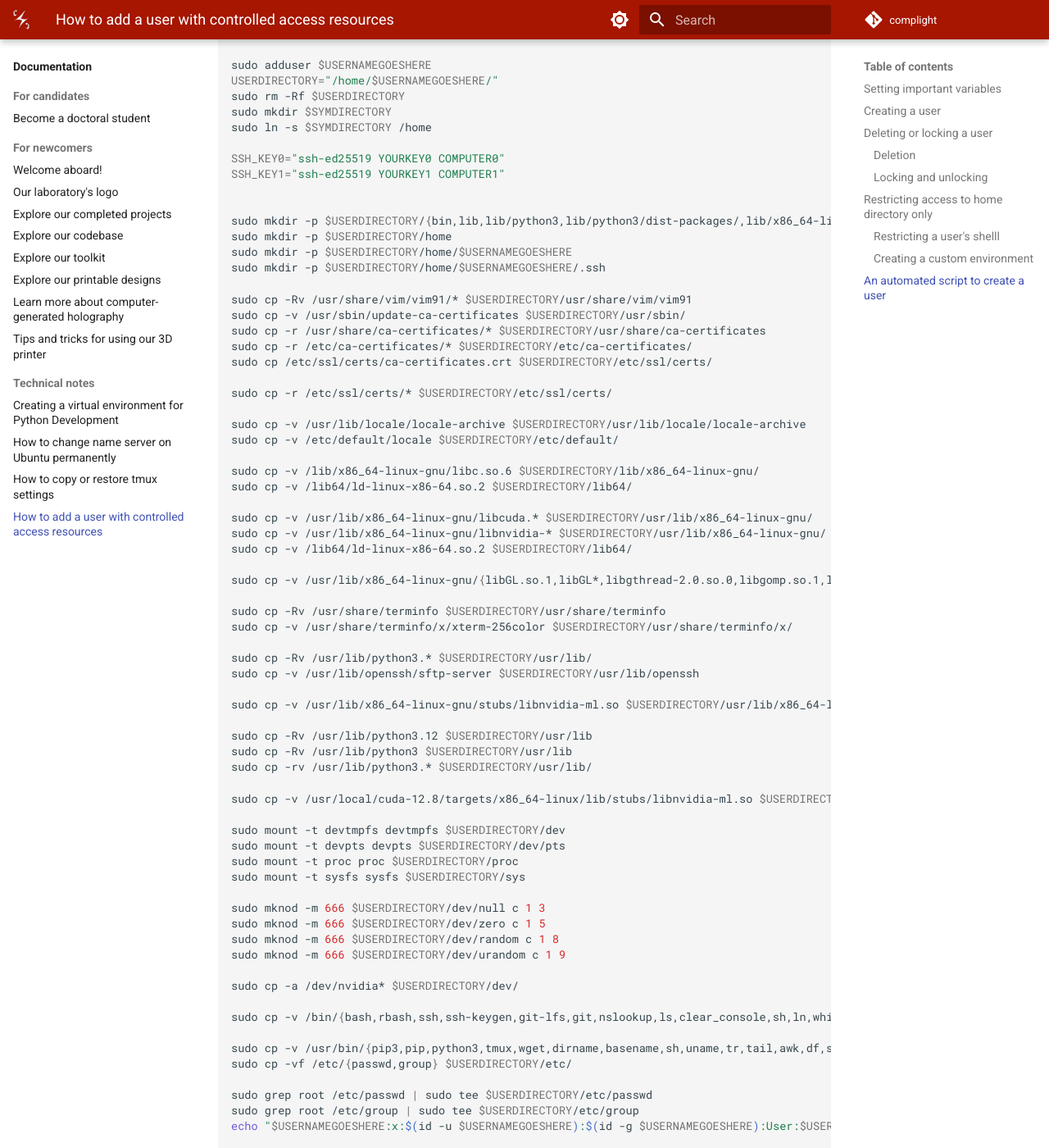
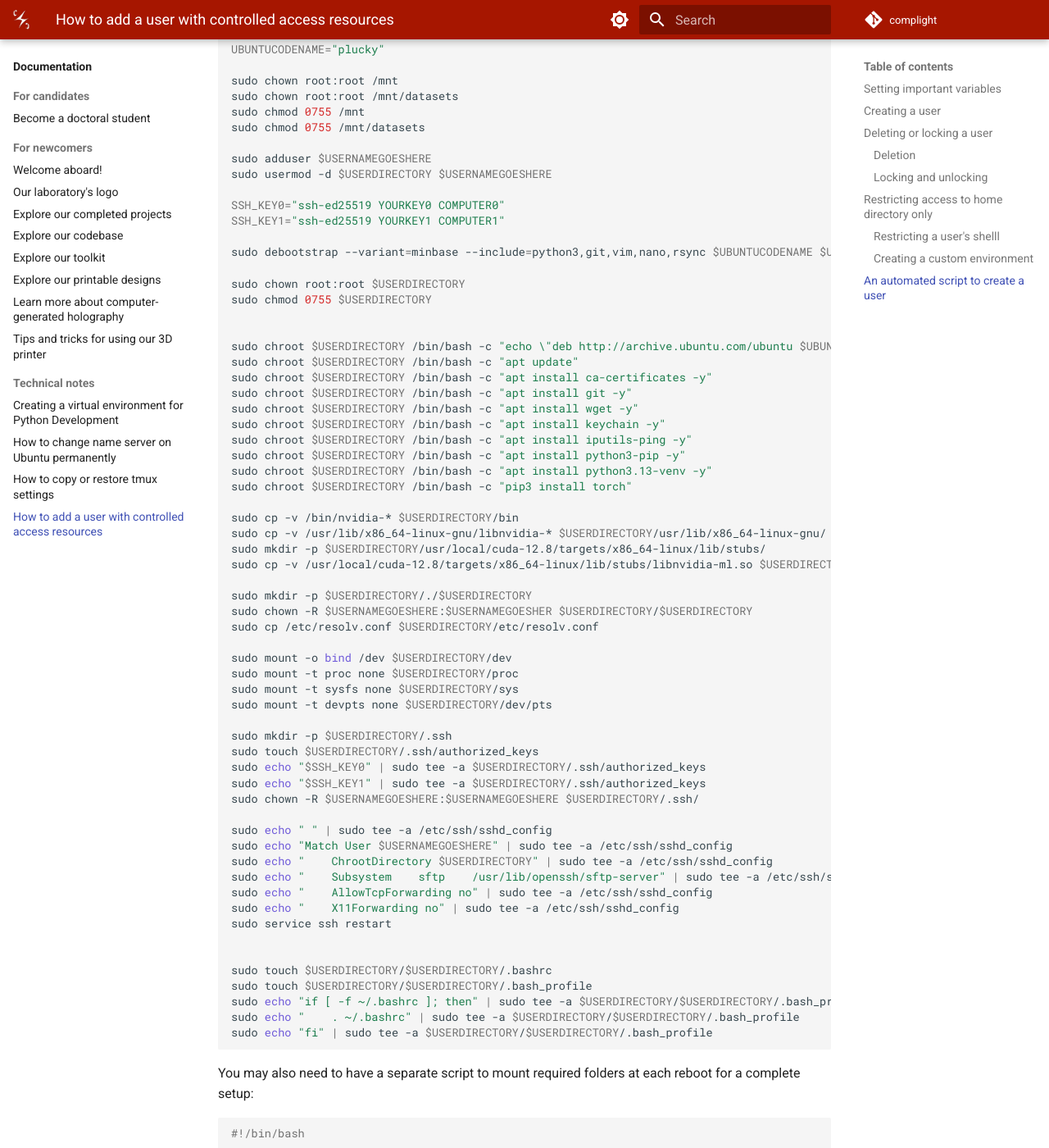
Before and after one commit to complight/complight.github.io, an MkDocs documentation site: the page built from docs/documentation/computing/how_to_add_a_user_with_controlled_access_to_resources.md, in a window 1280 px wide and 1400 px high, scrolled down 4297 px. Shown: the whole window at 82% size. Built offline with MkDocs 1.6.1 and Material for MkDocs 9.7.7, drawn with Linux system fonts in a browser that asks for light colours; some of the changed text lies outside the part shown.

Commit message:
Updating the documentation.

````diff
--- a/docs/documentation/computing/how_to_add_a_user_with_controlled_access_to_resources.md
+++ b/docs/documentation/computing/how_to_add_a_user_with_controlled_access_to_resources.md
@@ -182,112 +182,72 @@ In the light of the above findings and exploration, I have created the following
 #!/bin/bash
 
 USERNAMEGOESHERE="test"
-SYMDIRECTORY="/NAMEOFYOURDIRECTORY/$USERNAMEGOESHERE"
+USERDIRECTORY="/NAMEOFYOURDIRECTORY/$USERNAMEGOESHERE"
+UBUNTUCODENAME="plucky"
+
+sudo chown root:root /mnt
+sudo chown root:root /mnt/datasets
+sudo chmod 0755 /mnt
+sudo chmod 0755 /mnt/datasets
 
 sudo adduser $USERNAMEGOESHERE
-USERDIRECTORY="/home/$USERNAMEGOESHERE/"
-sudo rm -Rf $USERDIRECTORY
-sudo mkdir $SYMDIRECTORY
-sudo ln -s $SYMDIRECTORY /home
+sudo usermod -d $USERDIRECTORY $USERNAMEGOESHERE
 
 SSH_KEY0="ssh-ed25519 YOURKEY0 COMPUTER0"
 SSH_KEY1="ssh-ed25519 YOURKEY1 COMPUTER1"
 
+sudo debootstrap --variant=minbase --include=python3,git,vim,nano,rsync $UBUNTUCODENAME $USERDIRECTORY
 
-sudo mkdir -p $USERDIRECTORY/{bin,lib,lib/python3,lib/python3/dist-packages/,lib/x86_64-linux-gnu,lib64,dev,etc,etc/ca-certificates,etc/default,etc/ssl,etc/ssl/certs,usr,usr/bin,usr/lib,usr/lib/locale,usr/lib/openssh,usr/lib/python3.*,usr/lib/x86_64-linux-gnu,usr/local/cuda-12.8/targets/x86_64-linux/lib/stubs/,usr/lib/x86_64-linux-gnu/stubs,usr/share/terminfo/x/,usr/share/ca-certificates,usr/share/vim,usr/share/vim/vim91,usr/share/vim/vim91/syntax,usr/sbin,tmp,sys,run,var,var/run}
-sudo mkdir -p $USERDIRECTORY/home
-sudo mkdir -p $USERDIRECTORY/home/$USERNAMEGOESHERE
-sudo mkdir -p $USERDIRECTORY/home/$USERNAMEGOESHERE/.ssh
+sudo chown root:root $USERDIRECTORY
+sudo chmod 0755 $USERDIRECTORY
 
-sudo cp -Rv /usr/share/vim/vim91/* $USERDIRECTORY/usr/share/vim/vim91
-sudo cp -v /usr/sbin/update-ca-certificates $USERDIRECTORY/usr/sbin/
-sudo cp -r /usr/share/ca-certificates/* $USERDIRECTORY/usr/share/ca-certificates
-sudo cp -r /etc/ca-certificates/* $USERDIRECTORY/etc/ca-certificates/
-sudo cp /etc/ssl/certs/ca-certificates.crt $USERDIRECTORY/etc/ssl/certs/
 
-sudo cp -r /etc/ssl/certs/* $USERDIRECTORY/etc/ssl/certs/
+sudo chroot $USERDIRECTORY /bin/bash -c "echo \"deb http://archive.ubuntu.com/ubuntu $UBUNTUCODENAME main restricted universe multiverse\" | tee -a /etc/apt/sources.list"
+sudo chroot $USERDIRECTORY /bin/bash -c "apt update"
+sudo chroot $USERDIRECTORY /bin/bash -c "apt install ca-certificates -y"
+sudo chroot $USERDIRECTORY /bin/bash -c "apt install git -y"
+sudo chroot $USERDIRECTORY /bin/bash -c "apt install wget -y"
+sudo chroot $USERDIRECTORY /bin/bash -c "apt install keychain -y"
+sudo chroot $USERDIRECTORY /bin/bash -c "apt install iputils-ping -y"
+sudo chroot $USERDIRECTORY /bin/bash -c "apt install python3-pip -y"
+sudo chroot $USERDIRECTORY /bin/bash -c "apt install python3.13-venv -y"
+sudo chroot $USERDIRECTORY /bin/bash -c "pip3 install torch"
 
-sudo cp -v /usr/lib/locale/locale-archive $USERDIRECTORY/usr/lib/locale/locale-archive
-sudo cp -v /etc/default/locale $USERDIRECTORY/etc/default/
-
-sudo cp -v /lib/x86_64-linux-gnu/libc.so.6 $USERDIRECTORY/lib/x86_64-linux-gnu/
-sudo cp -v /lib64/ld-linux-x86-64.so.2 $USERDIRECTORY/lib64/
-
-sudo cp -v /usr/lib/x86_64-linux-gnu/libcuda.* $USERDIRECTORY/usr/lib/x86_64-linux-gnu/
+sudo cp -v /bin/nvidia-* $USERDIRECTORY/bin
 sudo cp -v /usr/lib/x86_64-linux-gnu/libnvidia-* $USERDIRECTORY/usr/lib/x86_64-linux-gnu/
-sudo cp -v /lib64/ld-linux-x86-64.so.2 $USERDIRECTORY/lib64/
-
-sudo cp -v /usr/lib/x86_64-linux-gnu/{libGL.so.1,libGL*,libgthread-2.0.so.0,libgomp.so.1,libm.so.6,libc.so.6,libpcre2-8.so.0,libselinux.so.1,libfuse3.so.3,libglib-2.0.so.0,libatomic.so.1,libtinfo.so.6,libnvidia-ml.so.1,libnvidia-ml.so.560.35.05,librt.so.1,libexpat.so.1,libz.so.1,libpthread.so.0,libdl.so.2,libnvidia-ml.so.1,libacl.so.1,libattr.so.1,libgpm.so.2,libpython3.12.so.1.0,libsodium.so.23,libncursesw.so.6,libsystemd.so.0,libutempter.so.0,libevent_core-2.1.so.7u,libresolv.so.2,libcap.so.2,libproc2.so.0,libpopt.so.0,libzstd.so.1,libxxhash.so.0,libcrypto.so.3,liblz4.so.1,libmount.so.1,libblkid.so.1,libuuid.so.1,libidn2.so.0,libssl.so.3,libpsl.so.5,libunistring.so.5,libsigsegv.so.2,libreadline.so.8,libmpfr.so.6,libgmp.so.10,libutil.so.1} $USERDIRECTORY/usr/lib/x86_64-linux-gnu
-
-sudo cp -Rv /usr/share/terminfo $USERDIRECTORY/usr/share/terminfo
-sudo cp -v /usr/share/terminfo/x/xterm-256color $USERDIRECTORY/usr/share/terminfo/x/
-
-sudo cp -Rv /usr/lib/python3.* $USERDIRECTORY/usr/lib/
-sudo cp -v /usr/lib/openssh/sftp-server $USERDIRECTORY/usr/lib/openssh
-
-sudo cp -v /usr/lib/x86_64-linux-gnu/stubs/libnvidia-ml.so $USERDIRECTORY/usr/lib/x86_64-linux-gnu/stubs/
-
-sudo cp -Rv /usr/lib/python3.12 $USERDIRECTORY/usr/lib
-sudo cp -Rv /usr/lib/python3 $USERDIRECTORY/usr/lib
-sudo cp -rv /usr/lib/python3.* $USERDIRECTORY/usr/lib/
-
+sudo mkdir -p $USERDIRECTORY/usr/local/cuda-12.8/targets/x86_64-linux/lib/stubs/
 sudo cp -v /usr/local/cuda-12.8/targets/x86_64-linux/lib/stubs/libnvidia-ml.so $USERDIRECTORY/usr/local/cuda-12.8/targets/x86_64-linux/lib/stubs/
 
-sudo mount -t devtmpfs devtmpfs $USERDIRECTORY/dev
-sudo mount -t devpts devpts $USERDIRECTORY/dev/pts
-sudo mount -t proc proc $USERDIRECTORY/proc
-sudo mount -t sysfs sysfs $USERDIRECTORY/sys
+sudo mkdir -p $USERDIRECTORY/./$USERDIRECTORY
+sudo chown -R $USERNAMEGOESHERE:$USERNAMEGOESHER $USERDIRECTORY/$USERDIRECTORY
+sudo cp /etc/resolv.conf $USERDIRECTORY/etc/resolv.conf
 
-sudo mknod -m 666 $USERDIRECTORY/dev/null c 1 3
-sudo mknod -m 666 $USERDIRECTORY/dev/zero c 1 5
-sudo mknod -m 666 $USERDIRECTORY/dev/random c 1 8
-sudo mknod -m 666 $USERDIRECTORY/dev/urandom c 1 9
+sudo mount -o bind /dev $USERDIRECTORY/dev
+sudo mount -t proc none $USERDIRECTORY/proc
+sudo mount -t sysfs none $USERDIRECTORY/sys
+sudo mount -t devpts none $USERDIRECTORY/dev/pts
 
-sudo cp -a /dev/nvidia* $USERDIRECTORY/dev/
-
-sudo cp -v /bin/{bash,rbash,ssh,ssh-keygen,git-lfs,git,nslookup,ls,clear_console,sh,ln,which,du,ps,cp,python3,pip3,nvidia-smi,mv,vim,nano,rsync,mount,mkdir,grep,rm,cat,touch} $USERDIRECTORY/bin
-
-sudo cp -v /usr/bin/{pip3,pip,python3,tmux,wget,dirname,basename,sh,uname,tr,tail,awk,df,sed,head,wc,md5sum,fusermount3,sftp} $USERDIRECTORY/usr/bin
-sudo cp -vf /etc/{passwd,group} $USERDIRECTORY/etc/
-
-sudo grep root /etc/passwd | sudo tee $USERDIRECTORY/etc/passwd
-sudo grep root /etc/group | sudo tee $USERDIRECTORY/etc/group
-echo "$USERNAMEGOESHERE:x:$(id -u $USERNAMEGOESHERE):$(id -g $USERNAMEGOESHERE):User:$USERDIRECTORY/$USERNAMEGOESHERE:/bin/bash" | sudo tee -a $USERDIRECTORY/etc/passwd
-
-sudo cp -v /etc/mtab $USERDIRECTORY/etc
-
-sudo chown -R $USERNAMEGOESHERE:$USERNAMEGOESHERE $USERDIRECTORY
-sudo mkdir -p /home/$USERNAMEGOESHERE/.ssh
-sudo touch /home/$USERNAMEGOESHERE/.ssh/authorized_keys
-sudo echo "$SSH_KEY0" | sudo tee -a /home/$USERNAMEGOESHERE/.ssh/authorized_keys
-sudo echo "$SSH_KEY1" | sudo tee -a /home/$USERNAMEGOESHERE/.ssh/authorized_keys
-
-sudo chown -R $USERNAMEGOESHERE:$USERNAMEGOESHERE /home/$USERNAMEGOESHERE/
-sudo chown root:root /home/$USERNAMEGOESHERE/
-sudo chmod 700 /home/$USERNAMEGOESHERE/.ssh
-sudo chmod 600 /home/$USERNAMEGOESHERE/.ssh/authorized_keys
-sudo chmod 700 /home/$USERNAMEGOESHERE/
-sudo chown -R $USERNAMEGOESHERE:$USERNAMEGOESHERE $USERDIRECTORY
-sudo chmod 700 $USERDIRECTORY
-sudo chmod 1777 $USERDIRECTORY/tmp
-sudo chmod 1777 $USERDIRECTORY/dev/shm
-sudo chown root:root $USERDIRECTORY
-sudo chmod 755 $USERDIRECTORY
+sudo mkdir -p $USERDIRECTORY/.ssh
+sudo touch $USERDIRECTORY/.ssh/authorized_keys
+sudo echo "$SSH_KEY0" | sudo tee -a $USERDIRECTORY/.ssh/authorized_keys
+sudo echo "$SSH_KEY1" | sudo tee -a $USERDIRECTORY/.ssh/authorized_keys
+sudo chown -R $USERNAMEGOESHERE:$USERNAMEGOESHERE $USERDIRECTORY/.ssh/
 
 sudo echo " " | sudo tee -a /etc/ssh/sshd_config
 sudo echo "Match User $USERNAMEGOESHERE" | sudo tee -a /etc/ssh/sshd_config
 sudo echo "    ChrootDirectory $USERDIRECTORY" | sudo tee -a /etc/ssh/sshd_config
-sudo echo "    Subsystem   sftp    /usr/lib/openssh/sftp-server" | sudo tee -a /etc/ssh/sshd_config
+sudo echo "    Subsystem	sftp	/usr/lib/openssh/sftp-server" | sudo tee -a /etc/ssh/sshd_config
 sudo echo "    AllowTcpForwarding no" | sudo tee -a /etc/ssh/sshd_config
 sudo echo "    X11Forwarding no" | sudo tee -a /etc/ssh/sshd_config
 sudo service ssh restart
 
 
-sudo touch $USERDIRECTORY/.bashrc
-sudo touch $USERDIRECTORY/.bash_profile
-sudo echo "if [ -f ~/.bashrc ]; then" | sudo tee -a $USERDIRECTORY/.bash_profile
-sudo echo "    . ~/.bashrc" | sudo tee -a $USERDIRECTORY/.bash_profile
-sudo echo "fi" | sudo tee -a $USERDIRECTORY/.bash_profile
+sudo touch $USERDIRECTORY/$USERDIRECTORY/.bashrc
+sudo touch $USERDIRECTORY/$USERDIRECTORY/.bash_profile
+sudo echo "if [ -f ~/.bashrc ]; then" | sudo tee -a $USERDIRECTORY/$USERDIRECTORY/.bash_profile
+sudo echo "    . ~/.bashrc" | sudo tee -a $USERDIRECTORY/$USERDIRECTORY/.bash_profile
+sudo echo "fi" | sudo tee -a $USERDIRECTORY/$USERDIRECTORY/.bash_profile
+
 ```
 
 
````
